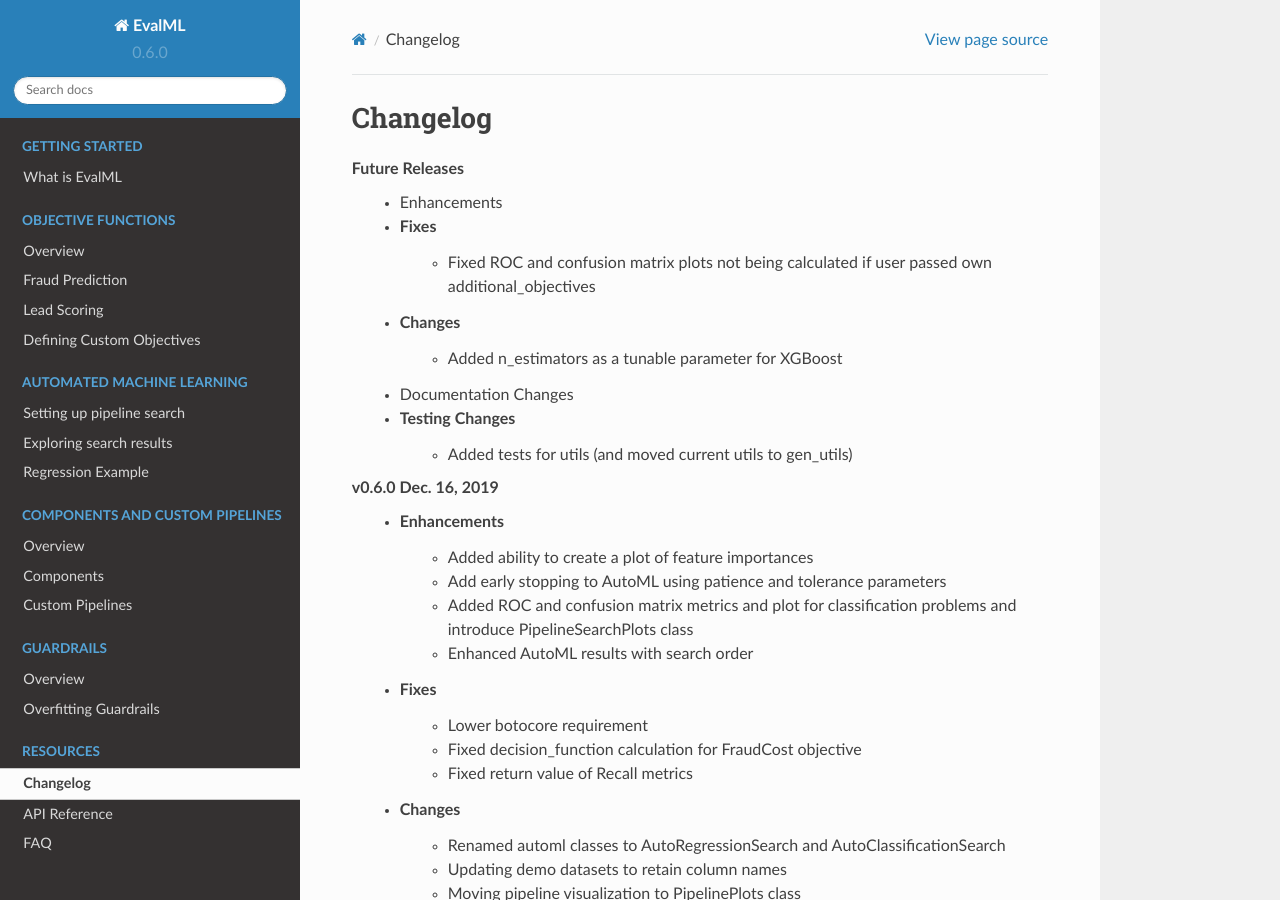
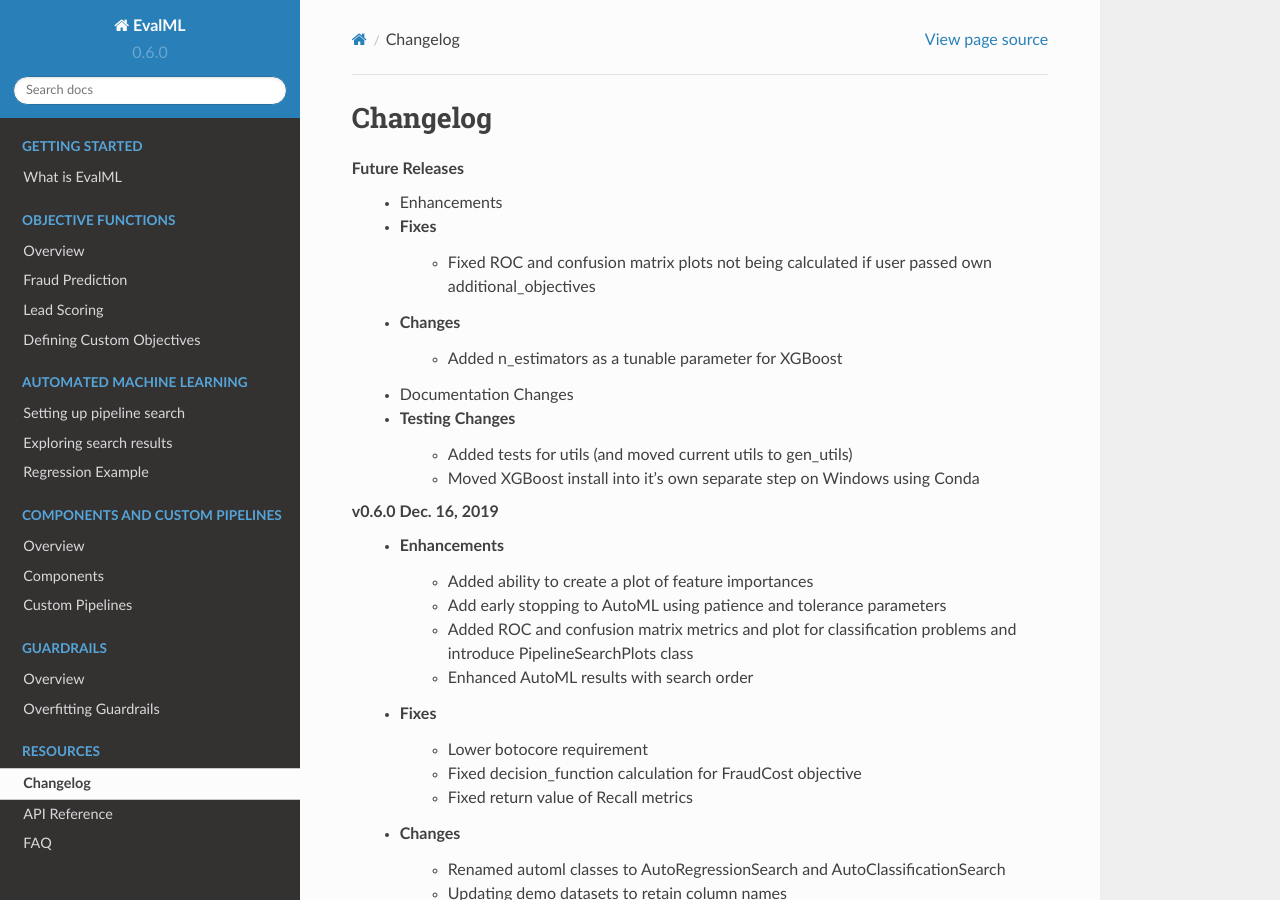
Before and after one commit to alteryx/evalml, a Sphinx documentation site: the page built from docs/source/changelog.rst, in a window 1280 px wide and 900 px high. Built offline with Sphinx 7.4.7 and the Read the Docs theme 2.0.0, drawn with Linux system fonts in a browser that asks for light colours; comment, search, counter and statistics services are not loaded.

Commit message:
Updated changelog

```diff
--- a/docs/source/changelog.rst
+++ b/docs/source/changelog.rst
@@ -11,7 +11,7 @@ Changelog
     * Documentation Changes
     * Testing Changes
         * Added tests for utils (and moved current utils to gen_utils) :pr:`297`
-
+        * Moved XGBoost install into it's own separate step on Windows using Conda :pr:`313`
 
 **v0.6.0 Dec. 16, 2019**
     * Enhancements
```
